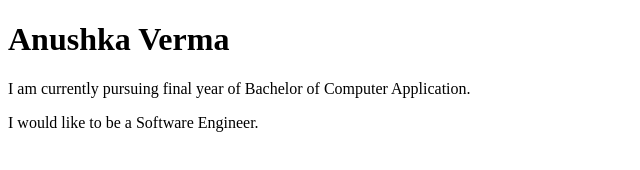
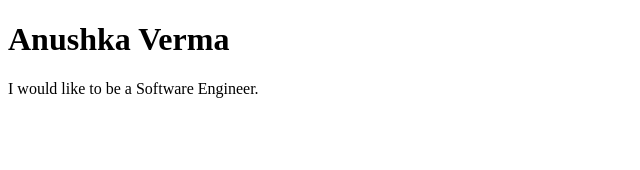
Before and after one commit to theanushka-v18/LearningGit-Github, a plain HTML site: page index.html in a window 1280 px wide. Shown: the whole page, without its empty margins (0-640 px from the left). Drawn offline with Linux system fonts and the light colour scheme.

Commit message:
removed about me section

```diff
--- a/index.html
+++ b/index.html
@@ -8,7 +8,6 @@
 </head>
 <body>
     <h1>Anushka Verma</h1>
-    <p>I am currently pursuing final year of Bachelor of Computer Application.</p>
     <p>I would like to be a Software Engineer.</p>
 </body>
 </html>
```
